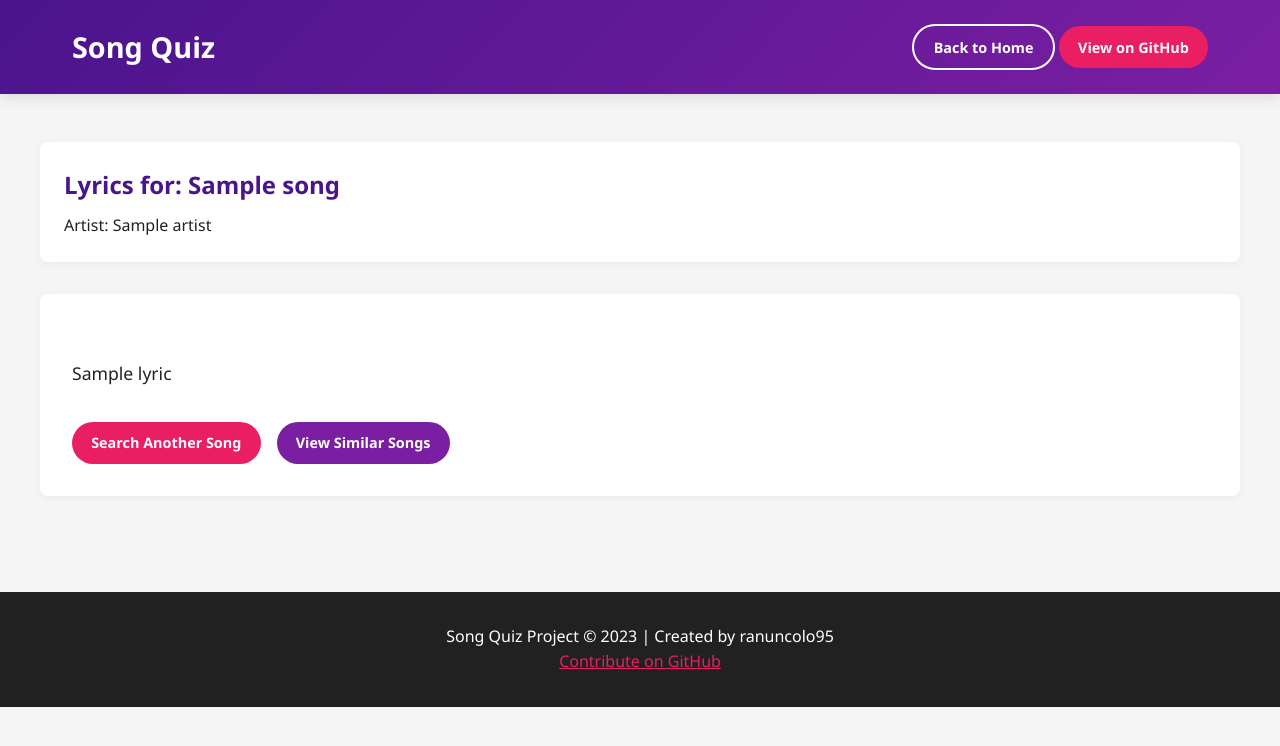
After one commit to ranuncolo95/song_quiz, a FastAPI app: template view/templates/result.html in a window 1280 px wide. The commit adds this page. Shown: the top 746 px of the page. Run offline with FastAPI, Linux system fonts and the light colour scheme; the template is opened without the code that fills it: most values are stand-ins (such as "Sample title", 1, 10 or a date in 2020).

Commit message:
enhanced web interface, added result page

```diff
--- a/main.py
+++ b/main.py
@@ -1,13 +1,13 @@
 from fastapi import FastAPI, Request, Form
 from fastapi.responses import HTMLResponse
-from web import lyric
+from web import lyric as web
 from fastapi.templating import Jinja2Templates
 
 
 app = FastAPI()
 templates = Jinja2Templates(directory="view/templates")
 
-app.include_router(lyric.router)
+app.include_router(web.router)
 
 
 @app.get("/", response_class=HTMLResponse)
@@ -15,6 +15,19 @@ def home(request: Request):
     return templates.TemplateResponse(request=request, name="index.html")
 
 
+@app.post("/result", response_class=HTMLResponse)
+async def get_lyric(request: Request,
+             artist: str = Form(...),
+             song: str = Form(...)):
+
+        lyric = web.get_one(artist, song)
+
+        return templates.TemplateResponse(request=request,
+                                        name="result.html",
+                                        context={'song': song, "artist" : artist, "lyric" : lyric})
+
+
+
 if __name__ == "__main__":
     import uvicorn
     uvicorn.run("main:app", reload=True)
--- a/models/song.py
+++ b/models/song.py
@@ -11,7 +11,7 @@ class Song():
     lyrics = erase_before_bracket(lyrics)
     lyrics = remove_text_inside_brackets(lyrics)
     lyrics = adjust_lowercase_starts(lyrics)
-    lyrics = extract_parenthetical_blocks(lyrics)
+    #lyrics = extract_parenthetical_blocks(lyrics)
     lyrics = merge_comma_lines(lyrics)
 
     self.lyrics = lyrics
--- /dev/null
+++ b/view/templates/result.html
@@ -0,0 +1,213 @@
+<!DOCTYPE html>
+<html lang="en">
+<head>
+    <meta charset="UTF-8">
+    <meta name="viewport" content="width=device-width, initial-scale=1.0">
+    <title>Song Lyrics Results | Song Quiz</title>
+    <style>
+        :root {
+            --primary: #4a148c;
+            --secondary: #7b1fa2;
+            --accent: #e91e63;
+            --light: #f5f5f5;
+            --dark: #212121;
+        }
+
+        * {
+            margin: 0;
+            padding: 0;
+            box-sizing: border-box;
+            font-family: 'Segoe UI', Tahoma, Geneva, Verdana, sans-serif;
+        }
+
+        body {
+            background-color: var(--light);
+            color: var(--dark);
+            line-height: 1.6;
+        }
+
+        header {
+            background: linear-gradient(135deg, var(--primary), var(--secondary));
+            color: white;
+            padding: 1.5rem 0;
+            box-shadow: 0 4px 12px rgba(0,0,0,0.1);
+        }
+
+        .container {
+            max-width: 1200px;
+            margin: 0 auto;
+            padding: 0 2rem;
+        }
+
+        .header-content {
+            display: flex;
+            justify-content: space-between;
+            align-items: center;
+        }
+
+        h1 {
+            font-size: 1.8rem;
+        }
+
+        .btn {
+            display: inline-block;
+            background-color: var(--accent);
+            color: white;
+            padding: 0.6rem 1.2rem;
+            border-radius: 50px;
+            text-decoration: none;
+            font-weight: bold;
+            transition: all 0.3s ease;
+            border: none;
+            cursor: pointer;
+            font-size: 0.9rem;
+        }
+
+        .btn:hover {
+            transform: translateY(-2px);
+            box-shadow: 0 5px 15px rgba(233, 30, 99, 0.3);
+        }
+
+        .btn-outline {
+            background: transparent;
+            border: 2px solid white;
+            margin-left: 1rem;
+        }
+
+        .results-container {
+            padding: 3rem 0;
+        }
+
+        .search-info {
+            background: white;
+            border-radius: 8px;
+            padding: 1.5rem;
+            margin-bottom: 2rem;
+            box-shadow: 0 2px 10px rgba(0,0,0,0.05);
+        }
+
+        .search-info h2 {
+            color: var(--primary);
+            margin-bottom: 0.5rem;
+        }
+
+        .search-meta {
+            display: flex;
+            gap: 1.5rem;
+            margin-top: 1rem;
+            color: #666;
+            font-size: 0.9rem;
+        }
+
+        .lyrics-container {
+            background: white;
+            border-radius: 8px;
+            padding: 2rem;
+            box-shadow: 0 2px 10px rgba(0,0,0,0.05);
+        }
+
+        .lyrics-header {
+            display: flex;
+            justify-content: space-between;
+            align-items: center;
+            margin-bottom: 1.5rem;
+            border-bottom: 1px solid #eee;
+            padding-bottom: 1rem;
+        }
+
+        .lyrics-title {
+            color: var(--primary);
+        }
+
+        .lyrics-text {
+            white-space: pre-line;
+            line-height: 1.8;
+            font-size: 1.1rem;
+        }
+
+        .lyrics-section {
+            margin-bottom: 2rem;
+        }
+
+        .section-title {
+            color: var(--secondary);
+            margin-bottom: 0.5rem;
+        }
+
+        .actions {
+            display: flex;
+            gap: 1rem;
+            margin-top: 2rem;
+        }
+
+        .btn-secondary {
+            background-color: var(--secondary);
+        }
+
+        footer {
+            background-color: var(--dark);
+            color: white;
+            text-align: center;
+            padding: 2rem 0;
+            margin-top: 3rem;
+        }
+
+        @media (max-width: 768px) {
+            .header-content {
+                flex-direction: column;
+                gap: 1rem;
+                text-align: center;
+            }
+
+            .lyrics-header {
+                flex-direction: column;
+                align-items: flex-start;
+                gap: 1rem;
+            }
+
+            .search-meta {
+                flex-direction: column;
+                gap: 0.5rem;
+            }
+        }
+    </style>
+</head>
+<body>
+    <header>
+        <div class="container header-content">
+            <h1>Song Quiz</h1>
+            <div>
+                <a href="index.html" class="btn btn-outline">Back to Home</a>
+                <a href="https://github.com/ranuncolo95/song_quiz" class="btn">View on GitHub</a>
+            </div>
+        </div>
+    </header>
+
+    <main class="container results-container">
+        <div class="search-info">
+            <h2>Lyrics for: <span name="song-title">{{song}}</span></h2>
+            <p>Artist: <span name="artist-name">{{artist}}</span></p>
+        </div>
+
+        <div class="lyrics-container">
+            <div class="lyrics-section">
+                <p class="lyrics-text" id="lyrics-text">
+                    {{lyric}}
+                </p>
+            </div>
+
+            <div class="actions">
+                <a href="index.html" class="btn">Search Another Song</a>
+                <a href="#" class="btn btn-secondary">View Similar Songs</a>
+            </div>
+        </div>
+    </main>
+
+    <footer>
+        <div class="container">
+            <p>Song Quiz Project &copy; 2023 | Created by ranuncolo95</p>
+            <p><a href="https://github.com/ranuncolo95/song_quiz" style="color: var(--accent);">Contribute on GitHub</a></p>
+        </div>
+    </footer>
+</body>
+</html>
```
Also changed, not shown: view/templates/index.html (+22 -63 lines), 1 other file.
